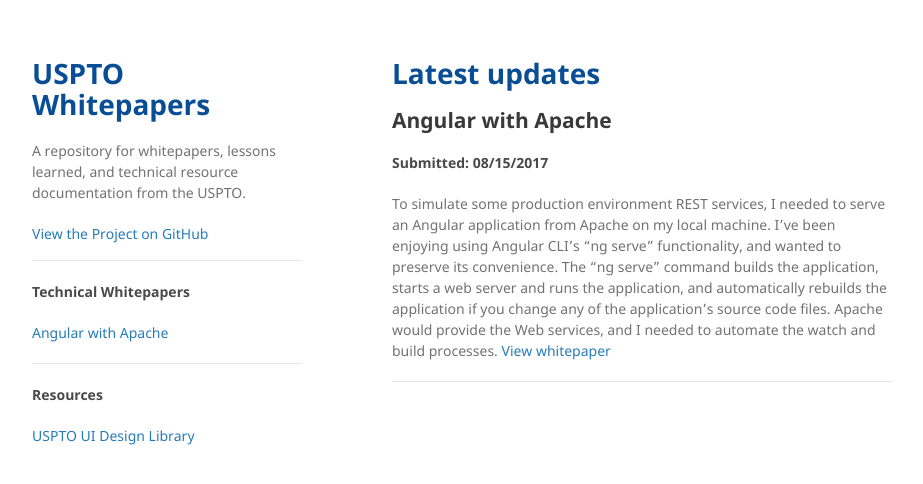
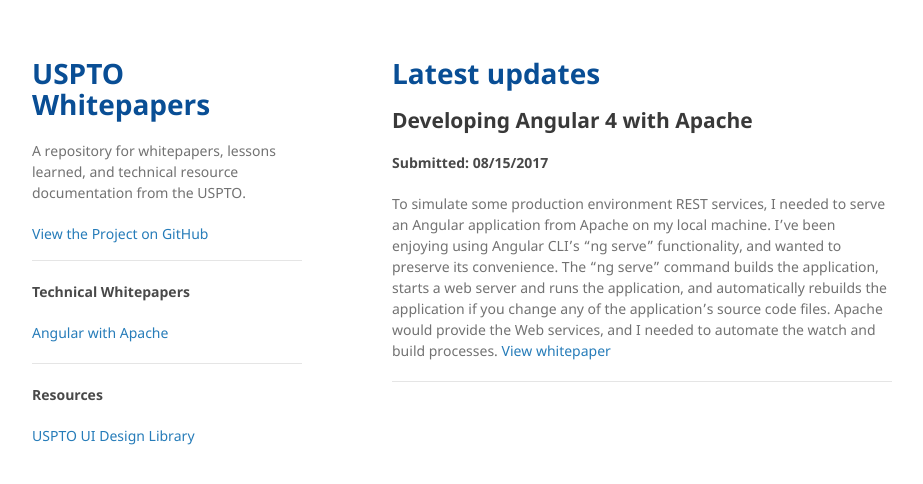
Before and after one commit to USPTO/whitepapers, a Jekyll site: the page built from index.md, in a window 1280 px wide. Shown: the top 484 px of the page, without its empty margins (178-1101 px from the left). Built offline with Jekyll 4.4.1, drawn with Linux system fonts in a browser that asks for light colours; our own code applies the rules of GitHub Pages for plain Markdown files.

Commit message:
Update index.md

```diff
--- a/index.md
+++ b/index.md
@@ -4,7 +4,7 @@ layout: default
 
 # Latest updates
 
-## Angular with Apache
+## Developing Angular 4 with Apache
 #### Submitted: 08/15/2017
 
 To simulate some production environment REST services,
```
